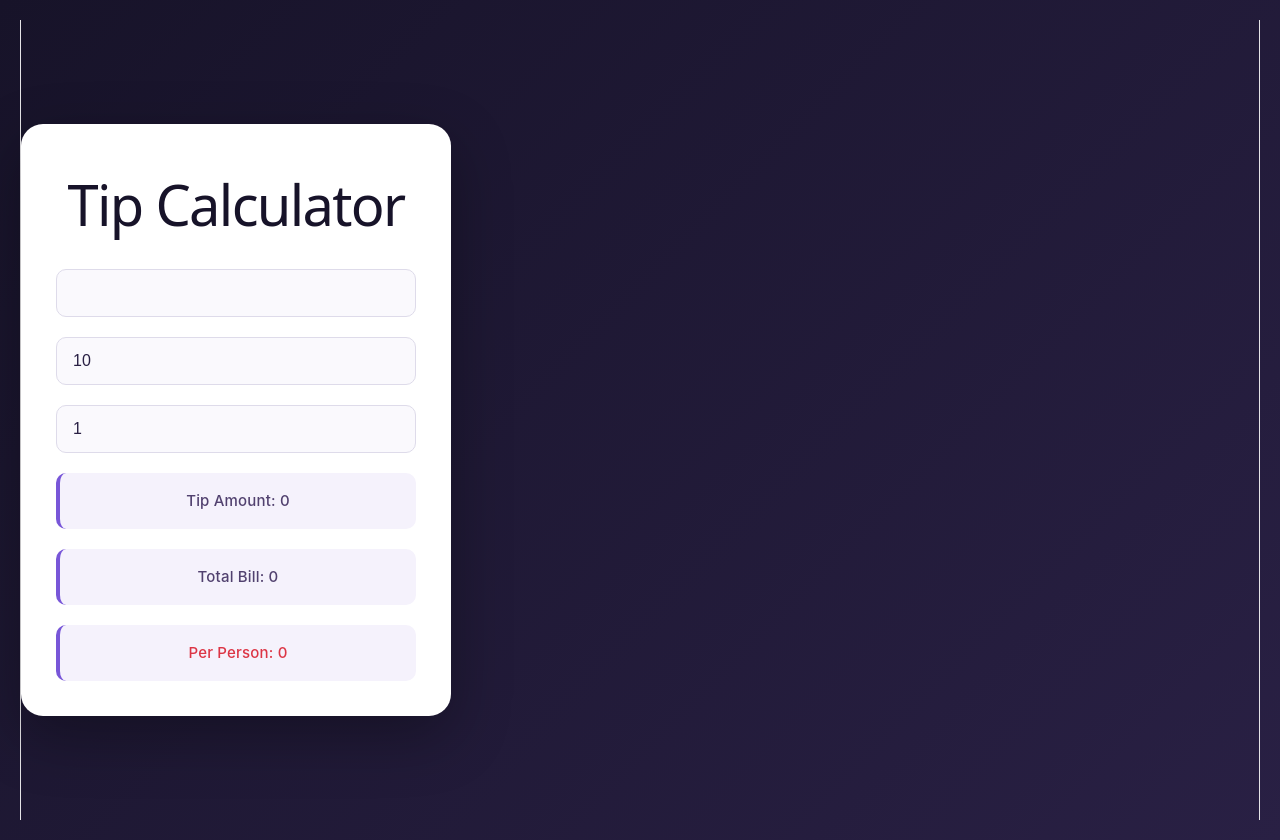
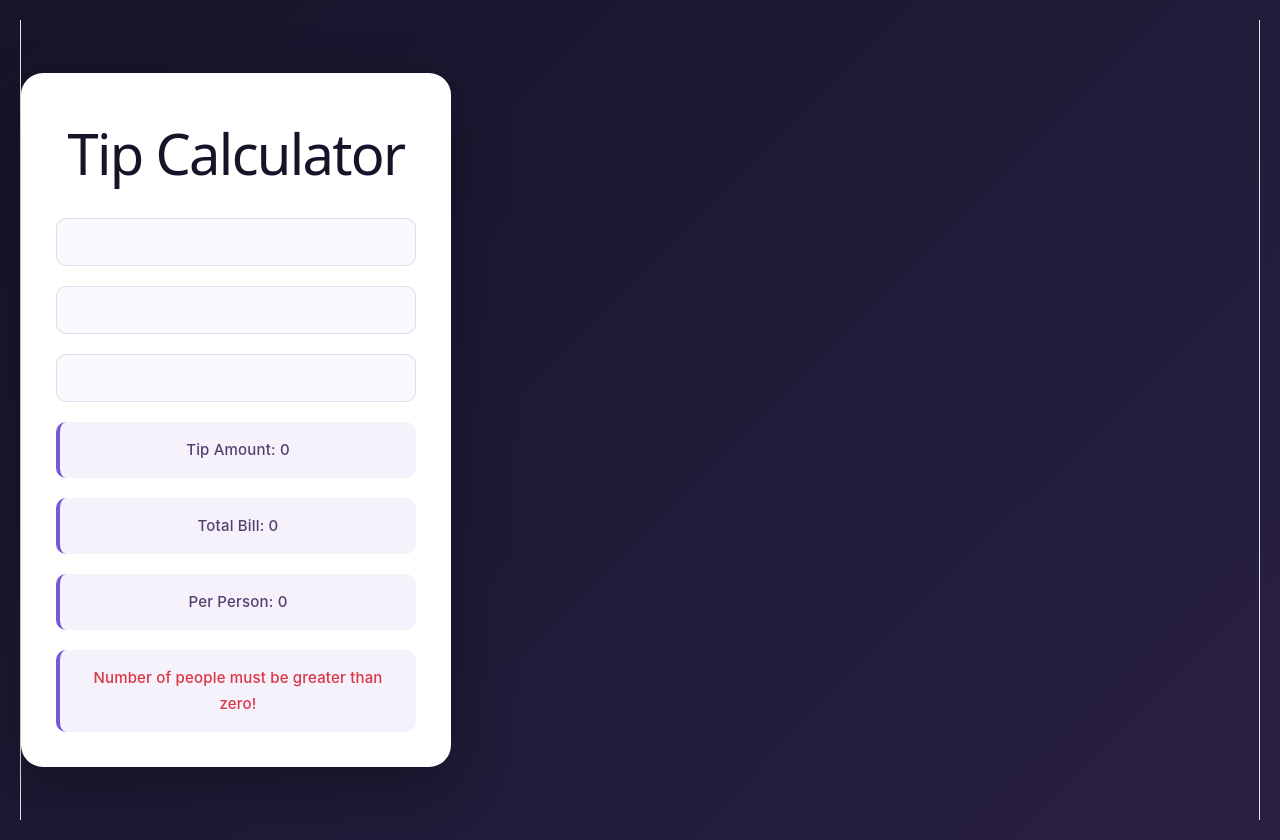
Before and after one commit to saraehrari/Tip-Calculator, a React (Vite) app in the folder Tip-Calculate/: page / in a window 1280 px wide. Built offline with nearby package versions, Linux system fonts and the light colour scheme.

Commit message:
Update App.jsx

```diff
--- a/Tip-Calculate/src/App.jsx
+++ b/Tip-Calculate/src/App.jsx
@@ -5,8 +5,8 @@ import "./App.css"
 function App() {
   // STATES
   const [bill, setBill] = useState("");
-  const [tip, setTip] = useState(10);
-  const [people, setPeople] = useState(1);
+  const [tip, setTip] = useState(null);
+  const [people, setPeople] = useState(null);
 
   // CALCULATION
   const Calculation = () => {
```
